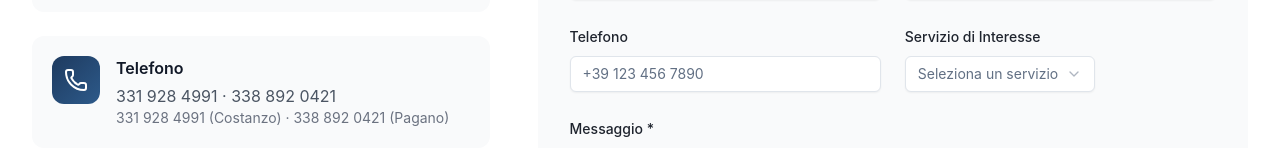
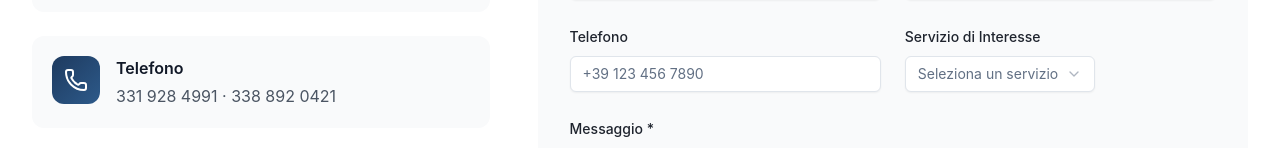
Before and after one commit to paganoingvincenzo/studio-website, a React (Vite) app in the folder app/: page / in a window 1280 px wide. Shown: the part 5506-5654 px from the top of the page. Built offline with nearby package versions, Linux system fonts and the light colour scheme.

Commit message:
Rimossi numeri di telefono duplicati

```diff
--- a/app/src/sections/Contact.tsx
+++ b/app/src/sections/Contact.tsx
@@ -31,7 +31,6 @@ const contactInfo = [
     icon: Phone,
     title: 'Telefono',
     content: '331 928 4991 · 338 892 0421',
-    subContent: '331 928 4991 (Costanzo) · 338 892 0421 (Pagano)',
 
   },
   {
```
